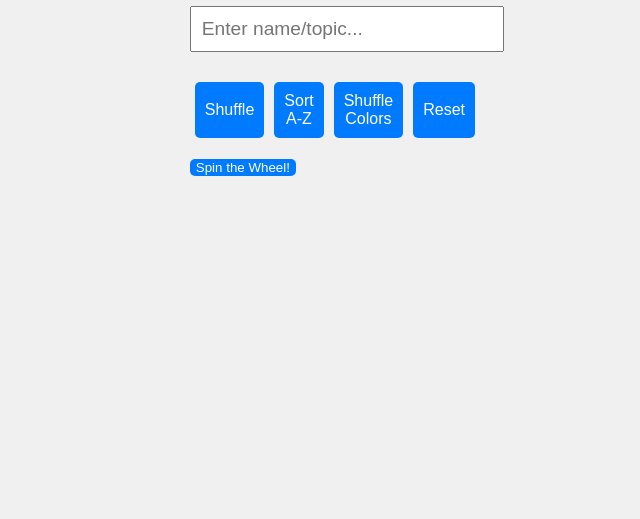
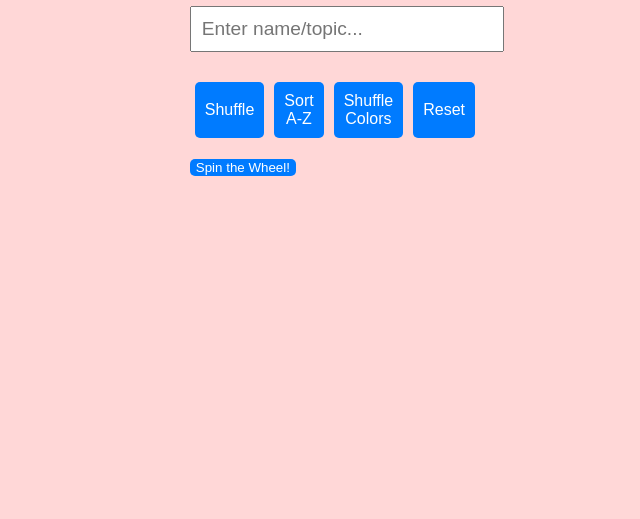
Before and after one commit to ACslater24/CIV-Selector, a plain HTML site: page index.html in a window 1280 px wide. Shown: the part 281-800 px from the top of the page, without its empty margins (640-1280 px from the left). Drawn offline with Linux system fonts and the light colour scheme.

Commit message:
BG Colour change

```diff
--- a/styles.css
+++ b/styles.css
@@ -5,7 +5,7 @@ body {
     align-items: center;
     height: 100vh;
     margin: 0;
-    background-color: #f0f0f0;
+    background-color: #ffcbcbc2;
 }
 
 .container {
```
